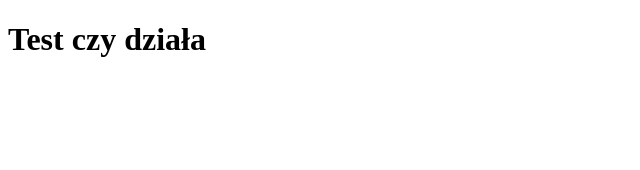
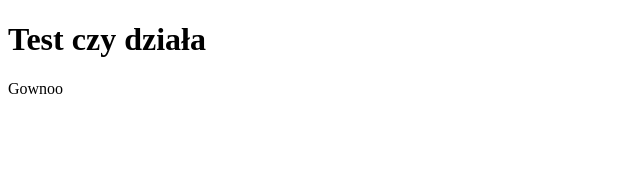
Before and after one commit to SzamockiP/InwentaryzatorAMW, a React (Create React App) app in the folder client/: page / in a window 1280 px wide. Shown: the top 170 px of the page, without its empty margins (0-640 px from the left). Built offline with nearby package versions, Linux system fonts and the light colour scheme.

Commit message:
TestGowna

```diff
--- a/client/src/App.js
+++ b/client/src/App.js
@@ -4,6 +4,7 @@ function App() {
   return (
     <div className="App">
       <h1>Test czy działa</h1>
+      <p>Gownoo</p>
     </div>
   );
 }
```
